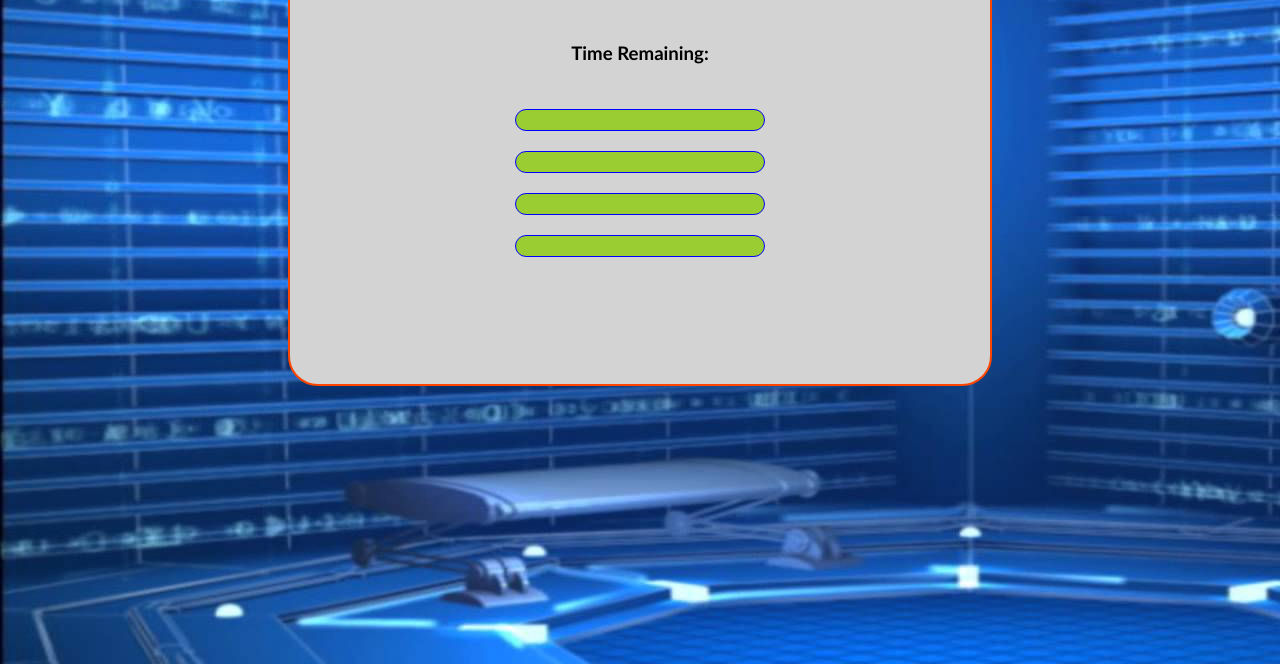
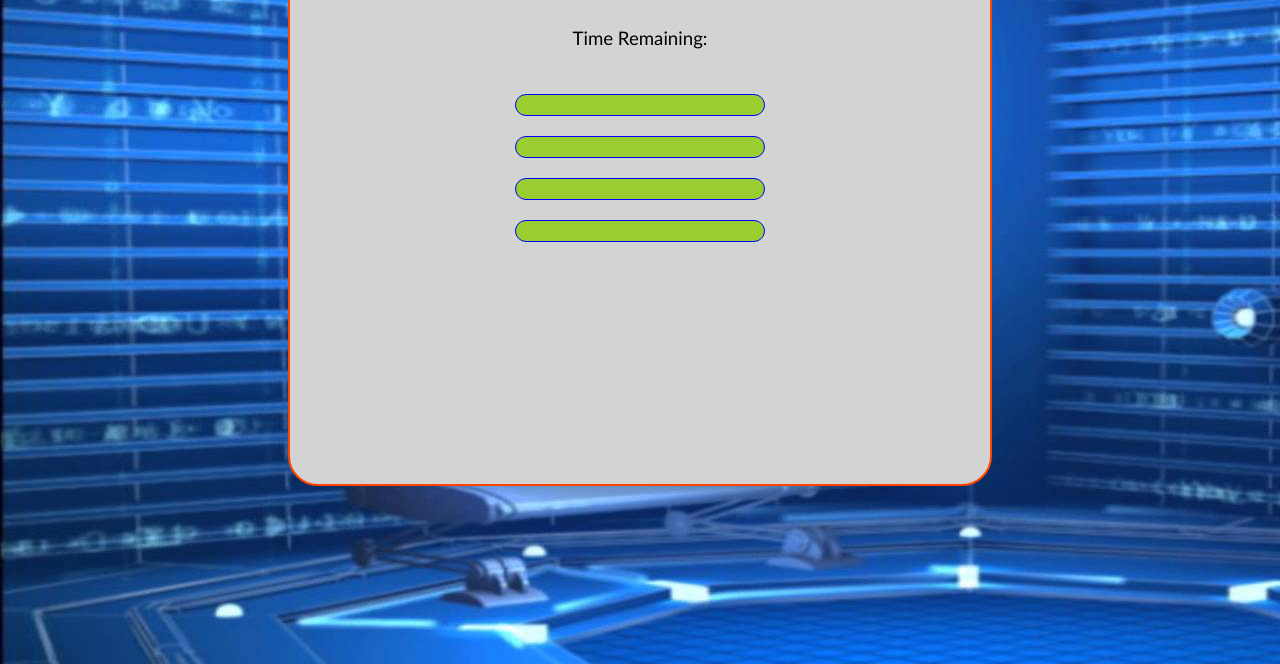
Before and after one commit to chieuduy/Trivia-Game, a plain HTML site: page index.html in a window 1280 px wide. Both pictures are taken after a click on the button "Start!". Shown: the part 136-800 px from the top of the page. Drawn offline with nearby package versions, Linux system fonts and the light colour scheme.

Commit message:
question glitch

```diff
--- a/assets/css/style.css
+++ b/assets/css/style.css
@@ -3,7 +3,7 @@ body{
 }
 .container{
     width: 600px;
-    height: 450px;
+    height: 550px;
     margin: 0 auto;
     padding: 10px 50px 50px 50px;
     border: 2px solid #ff4500;
@@ -20,10 +20,11 @@ h1{
     color: #ffff;
     border: 2x solid blue;
     padding: 2px 0px;
+    margin-bottom: 25px;
     border-radius: 50px;
 }
 
-h3{
+.time{
     font-family: 'Gill Sans', 'Gill Sans MT', Calibri, 'Trebuchet MS', sans-serif;
     font-size: 14pt;
     text-align: center;
@@ -42,7 +43,7 @@ h3{
 #questions{
     font-family: sans-serif;
     font-size: 30px;
-    color: lightgray;
+    text-align: center;
 }
 
 #buttons{
--- a/assets/javascript/app.js
+++ b/assets/javascript/app.js
@@ -1,5 +1,85 @@
 $(document).ready(function () {
-    $("#start").on("click", function () {
-        $('button').remove('#start')
+            $("#buttons").hide()
+            $("#questions").hide()
+            $(".time").hide()
+
+            $("#start").on("click", function () {
+                $('button').remove('#start')
+                $("#buttons").show()
+                $("#questions").show()
+                $(".time").show()
     })
+    function Question(text, choices, answer){
+        this.text = text;
+        this.choices = choices;
+        this.answer = answer;
+    }
+    var quest = [
+        new Question("Which state's official beverage is alcoholic?",['California','Alabama','Massachusetts','Georgia'],'Alabama'),
+        new Question("Which state's is known as the 'Land of the Midnight Sun'?",['Texas','Idaho','Alaska','Kansas'],'Alaska'),
+        new Question("Which state's main attraction was created by Paul Bunyan dragging his club?",['Arkansas','Michigan','Colorado','Arizona'],'Arizona'),
+        new Question("Which state is an original 13 colony?",['Oregon','Florida','Rhode Island','West Virginia'],'Rhode Island'),
+        new Question("Which state was the Declaration of Independence signed in?",['Illinois','Virginia','Pennsylvania','Washington DC'],'Pennsylvania'),
+    ]
+    //var quiz = new Quiz(quest);
+
+    var currentQuestion = 0;
+    var score  = 0;
+    var totalQ = quest.length;
+       console.log(quest[3].text)
+       var questcontain = $("#question")
+       var a = $('#a')
+       var b = $('#b')
+       var c = $('#c')
+       var d = $('#d')
+
+       function loadQ(questIndex){
+           //******CAN'T GET QUESTION TO TEXT INTO #QUESTION DIV */
+        for(var i = 0; i < totalQ; i ++) {
+        var q = quest[i];
+        questcontain.textContent = (questIndex +1) + '. ' + q.text
+             }
+         }
+    // Question.prototype.correctAnswers = function(choices){
+    //     return choice === this.answer;
+    // }
+
+    // function Quiz(quest){
+    //     this.score = 0;
+    //     this.quest = quest;
+    //     this.questIndex = 0;
+    // }
+    // Quiz.prototype.getquestIndex = function(){
+    //     return this.quest[this.questIndex];
+    // }
+    // Quiz.prototype.end = function(){
+    //     return this.questIndex.length === this.questIndex;
+    // }
+    // Quiz.prototype.guess = function(answer){
+    //     this.questIndex++;
+    //     if(this.getquestIndex().correctAnswers(answer)){
+    //         this.score ++;
+    //     }
+    // }
+
+    // function setupOptions() {
+    //     if(quiz.end()){
+    //         //show score
+    //     }
+    //     else{
+    //         var element = $("#questions");
+    //         element.innerHTML = quiz.getquestIndex().text
+    //     }
+
+    //         // $('#questions').append(quest[i].text)
+
+    //     // }
+    // }
+
+    // var currentquestion = 0;
+    // var correctAnswers = 0;
+
+
+    loadQ();
+
 });
--- a/index.html
+++ b/index.html
@@ -15,9 +15,11 @@
 <body>
     <div class = "container">
         <h1>TRIVIA!</h1>
-        <h3>Time Remaining: </h3>
+
+        <div class = 'time'>Time Remaining: </div>
+
         <button id="start" class="btn btn-primary btn-md">Start!</button>
-        <p id="questions"></p>
+        <div id="questions"></div>
         <div id = "buttons">
             <button id="btn0"><span id='a'></span></button>
             <button id="btn1"><span id='b'></span></button>
```
Also changed, not shown: 1 other file.
